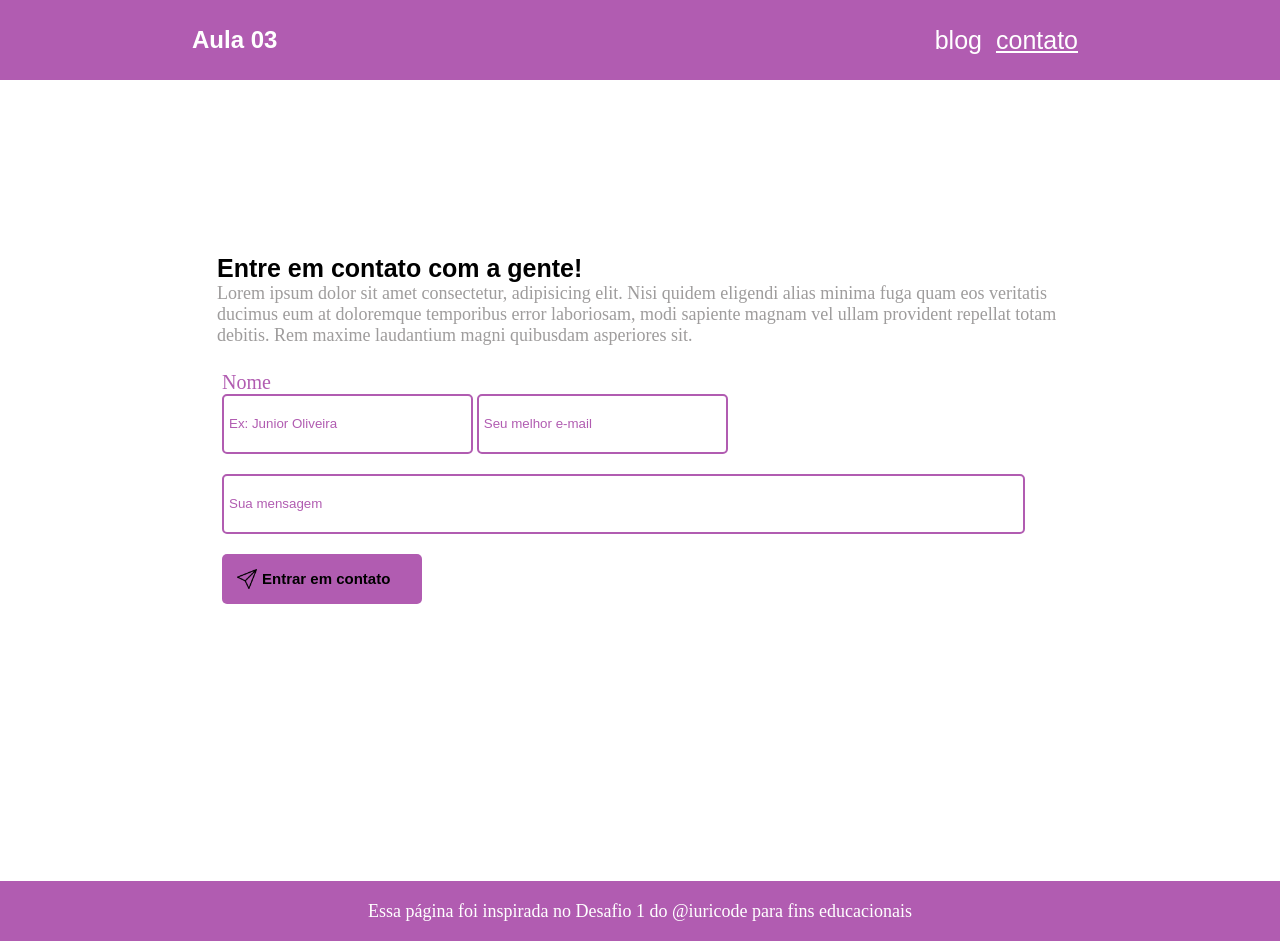
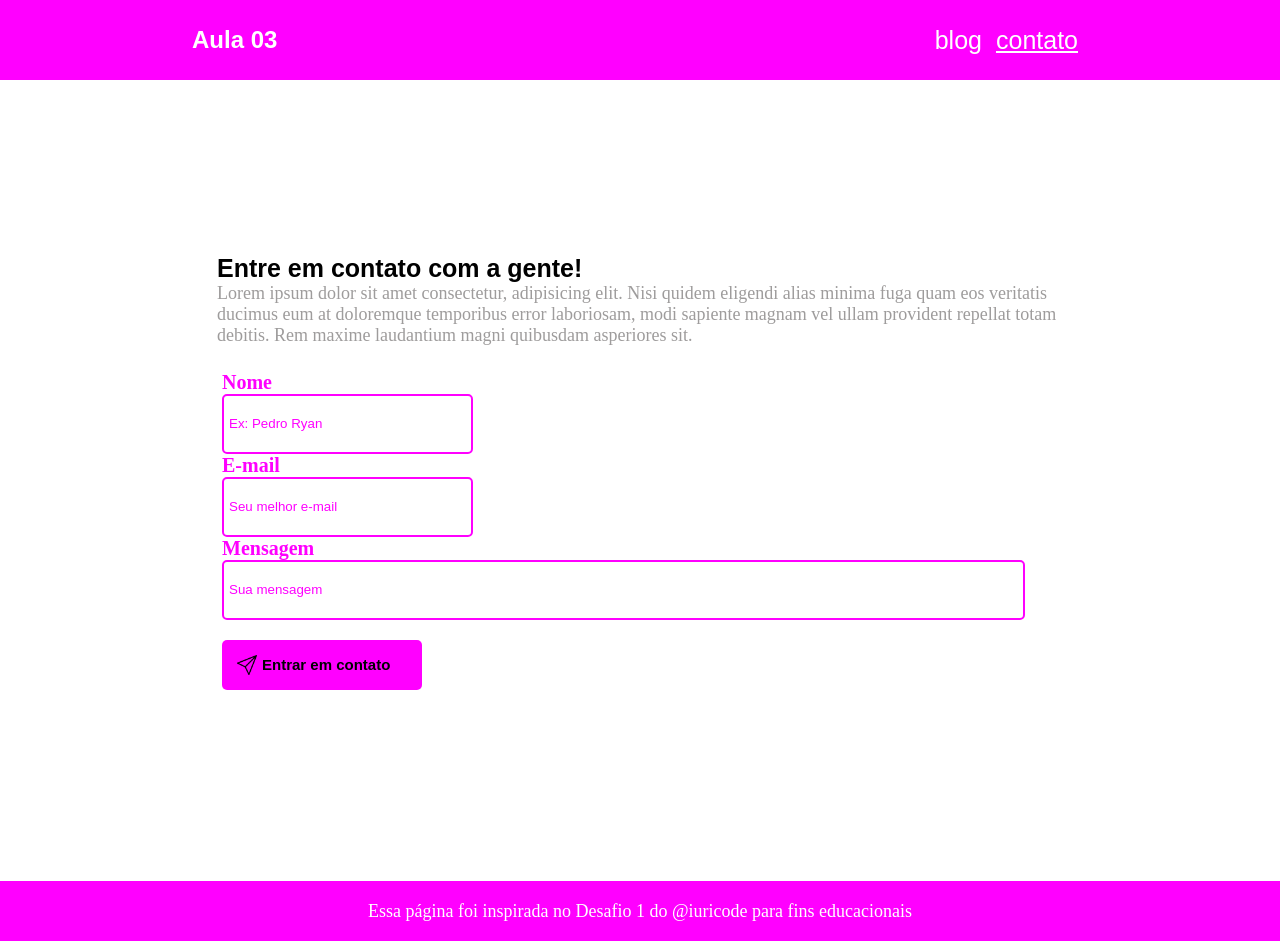
Before and after one commit to Pedryanx/Atividade---Nivelamento, a plain HTML site: page contatos.html in a window 1280 px wide. Drawn offline with Linux system fonts and the light colour scheme.

Commit message:
mudando as cores

```diff
--- a/contato.css
+++ b/contato.css
@@ -13,7 +13,7 @@
 
 header {
     height: 80px;
-    background-color: rgb(177, 92, 177);
+    background-color: rgb(255, 0, 255);
     margin-bottom: 50px;
     width: 100%;
     display: flex;
@@ -106,22 +106,22 @@ input {
     border-radius: 5px;
     height: 60px;
     width: 30%;
-    border: 2px solid rgb(177, 92, 177);
+    border: 2px solid rgb(255, 0, 255);
 }
 
 .inputs h2 {
     font-size: 20px;
-    font-weight: 100;
-    color: rgb(177, 92, 177);
+    font-weight: 100px;
+    color: rgb(255, 0, 255);
 }
 
 main .mensagem {
-    margin-top: 20px;
+    margin-top: px;
     width: 96%;
 }
 
 input::placeholder {
-    color: rgb(177, 92, 177);
+    color: rgb(255, 0, 255);
     font-weight: 545;
 }
 
@@ -140,7 +140,7 @@ button {
     align-items: center;
     border: none;
     border-radius: 5px;
-    background-color: rgb(177, 92, 177);
+    background-color: rgb(255, 0, 255);
     width: 200px;
     height: 50px;
 }
@@ -163,7 +163,7 @@ footer {
     justify-content: center;
     display: flex;
     align-items: center;
-    background-color: rgb(177, 92, 177);
+    background-color: rgb(255, 0, 255);
     margin-top: 80px;
     width: 100%;
     height: 60px;
--- a/contatos.html
+++ b/contatos.html
@@ -32,10 +32,11 @@
         <div class="inputs">
 
             <h2>Nome</h2>
-
             <form action="">
-                <input type="text" placeholder="Ex: Junior Oliveira">
+                <input type="text" placeholder="Ex: Pedro Ryan">
+                <h2>E-mail</h2>
                 <input type="email" placeholder="Seu melhor e-mail">
+                <h2>Mensagem</h2>
                 <input type="text" placeholder="Sua mensagem" class="mensagem" >
             </form>
 
--- a/style.css
+++ b/style.css
@@ -17,8 +17,8 @@ body {
 
 header {
     height: 50px;
-    background-color: rgb(177, 92, 177);
-    margin-bottom: 50px;
+    background-color: rgb(255, 0, 255);
+    margin-bottom: 35px;
     width: 100%;
     display: flex;
     justify-content: center;
@@ -61,7 +61,6 @@ main .cards {
     background-color: white;
     width: 70%;
     height: 170px;
-    border-radius: 5px;
     padding: 10px;
 }
 
@@ -142,7 +141,7 @@ footer {
     justify-content: center;
     display: flex;
     align-items: center;
-    background-color: rgb(177, 92, 177);
+    background-color: rgb(255, 0, 255);
     margin-top: 80px;
     width: 100%;
     height: 50px;
```
